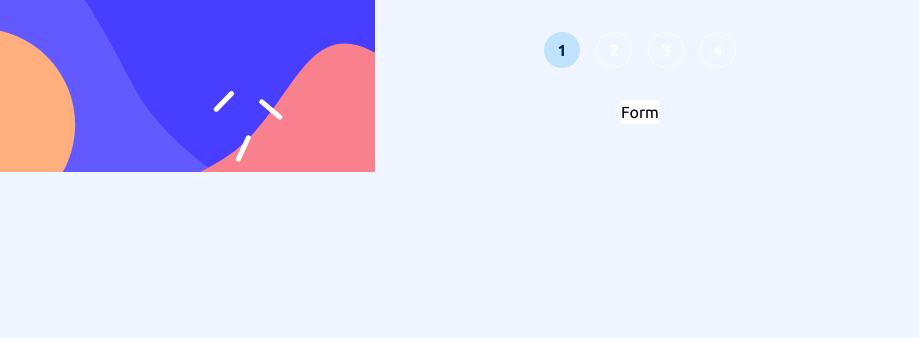
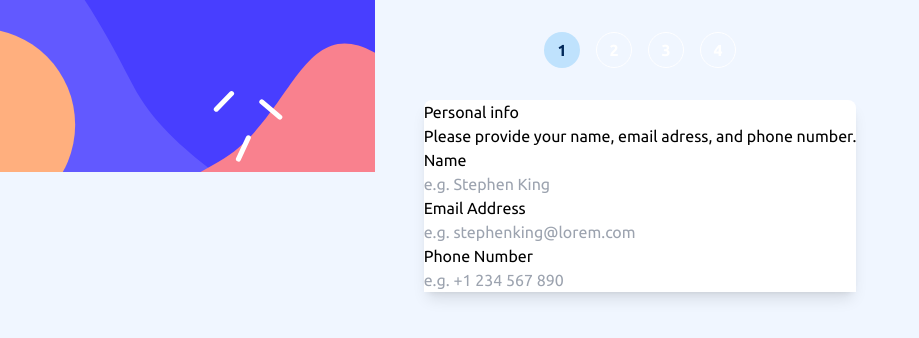
Before and after one commit to kelly-jsx/multi-step-form, a React (Vite) app: page / in a window 1280 px wide. Shown: the top 338 px of the page, without its empty margins (0-919 px from the left). Built offline with nearby package versions, Linux system fonts and the light colour scheme.

Commit message:
form component without styling

```diff
--- a/src/components/App.tsx
+++ b/src/components/App.tsx
@@ -1,21 +1,20 @@
 import sidebarMobile from './../public/bg-sidebar-mobile.svg'
 
+import { Form } from './Form/Form'
 import { Header } from './Header/Header'
 
 function App() {
   return (
     <div className="h-screen w-screen bg-mangolia">
       <div
-        className="flex h-screen w-screen flex-col items-center gap-8 pt-8"
+        className="flex h-screen w-screen flex-col items-center gap-8 px-4 pt-8"
         style={{
           backgroundImage: `url(${sidebarMobile})`,
           backgroundRepeat: 'no-repeat'
         }}
       >
         <Header />
-        <div className="w-max bg-white">
-          <p>Form</p>
-        </div>
+        <Form />
       </div>
     </div>
   )
--- /dev/null
+++ b/src/components/Form/Form.tsx
@@ -0,0 +1,28 @@
+import { FormText } from './FormText'
+
+export const Form = () => {
+  return (
+    <form className="w-fit rounded-lg bg-white shadow-lg">
+      <h1>Personal info</h1>
+      <p>Please provide your name, email adress, and phone number.</p>
+      <FormText
+        iType="text"
+        iLabel="Name"
+        iName="name"
+        iPlaceholder="e.g. Stephen King"
+      />
+      <FormText
+        iType="email"
+        iLabel="Email Address"
+        iName="email"
+        iPlaceholder="e.g. stephenking@lorem.com"
+      />
+      <FormText
+        iType="tel"
+        iLabel="Phone Number"
+        iName="phone"
+        iPlaceholder="e.g. +1 234 567 890"
+      />
+    </form>
+  )
+}
--- /dev/null
+++ b/src/components/Form/FormText.tsx
@@ -0,0 +1,15 @@
+type Props = {
+  iName: string
+  iLabel: string
+  iType: string
+  iPlaceholder: string
+}
+
+export const FormText = ({ iName, iLabel, iType, iPlaceholder }) => {
+  return (
+    <div className="flex flex-col">
+      <label htmlFor={iName}>{iLabel} </label>
+      <input type={iType} name={iName} placeholder={iPlaceholder} required />
+    </div>
+  )
+}
```
